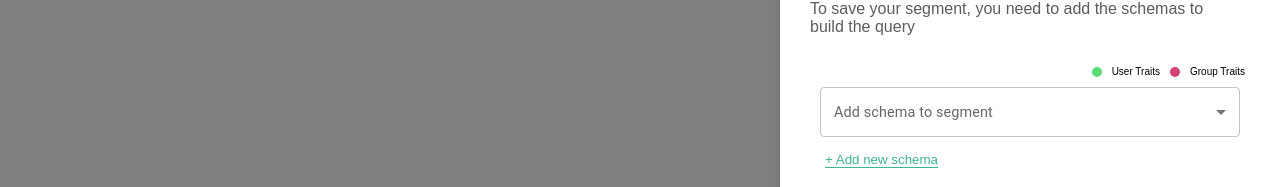
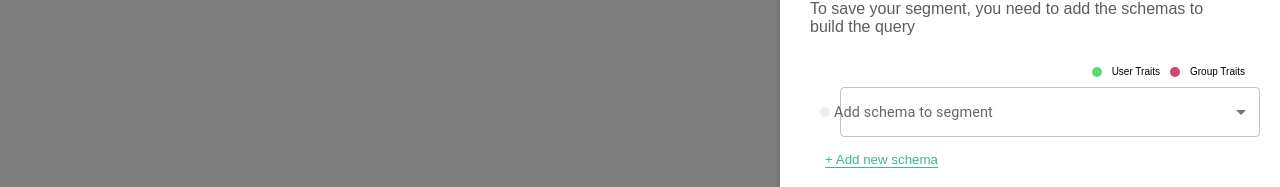
Before and after one commit to Devendragupta96/Sidebar-Popup, a React (Create React App) app: page / in a window 1280 px wide. Both pictures are taken after a click on the button "Save Segment". Shown: the part 232-419 px from the top of the page. Built offline with nearby package versions, Linux system fonts and the light colour scheme; the HTML template or start-up script is replaced by a standard one.

Commit message:
Feat: added color for no schema

```diff
--- a/src/component/AddSchemaToSegment.jsx
+++ b/src/component/AddSchemaToSegment.jsx
@@ -101,7 +101,7 @@ const AddSchemaToSegment = ({ onClose }) => {
   }
 
   const getTraitColor = (traits) => {
-    return traits === 'user' ? '#5ddb78' :traits==='group'? '#d24572':'#eeeeee';
+    return traits === 'user' ? '#5ddb78' : '#d24572';
   };
 
   return (
@@ -178,6 +178,16 @@ const AddSchemaToSegment = ({ onClose }) => {
         </Box>
 
         <FormControl fullWidth sx={{marginLeft:'20px'}}>
+        <Box display={'flex'} alignItems={'center'}>
+              <div
+                    style={{
+                      width: '10px',
+                      height: '10px',
+                      backgroundColor:'#eeeeee',
+                      borderRadius: '50%',
+                      marginRight: '10px'
+                    }}
+              />
           <InputLabel sx={{ fontSize: "0.9rem" }}>
             Add schema to segment
           </InputLabel>
@@ -203,6 +213,7 @@ const AddSchemaToSegment = ({ onClose }) => {
               </MenuItem>
             ))}
           </Select>
+        </Box>
         </FormControl>
 
         <p className="add_schema" onClick={handleAddSchema}>
```
